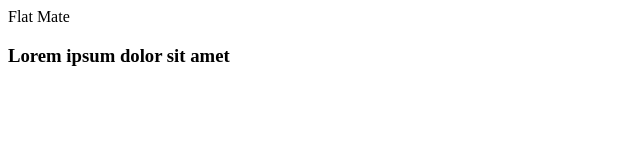
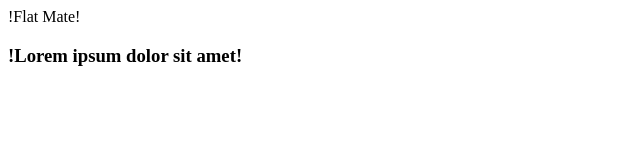
Before and after one commit to NatSoboleva/port_folio, a plain HTML site: page index.html in a window 1280 px wide. Shown: the full height of the page, 0-640 px from the left. Drawn offline with Linux system fonts and the light colour scheme.

Commit message:
добавлено акцентирование

```diff
--- a/index.html
+++ b/index.html
@@ -6,9 +6,9 @@
 </head>
 <body>
    <header>
-       <div class="logo">Flat Mate</div>
+       <div class="logo">!Flat Mate!</div>
        <div class="center_header">
-           <h3>Lorem ipsum dolor sit amet</h3>
+           <h3>!Lorem ipsum dolor sit amet!</h3>
        </div>
     </header>
     <section></section>
```
